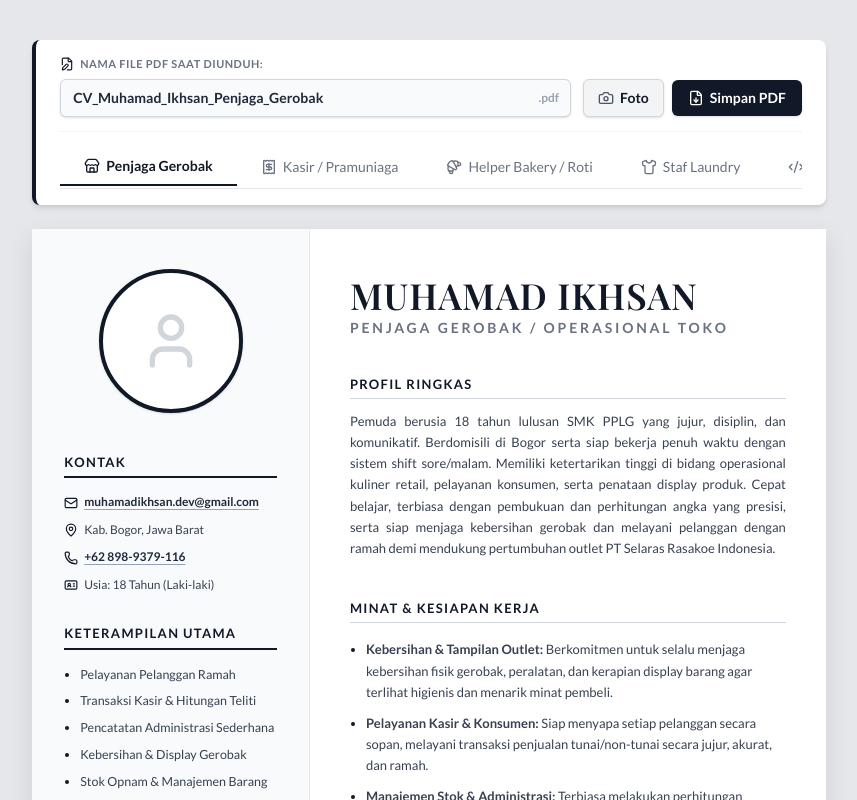
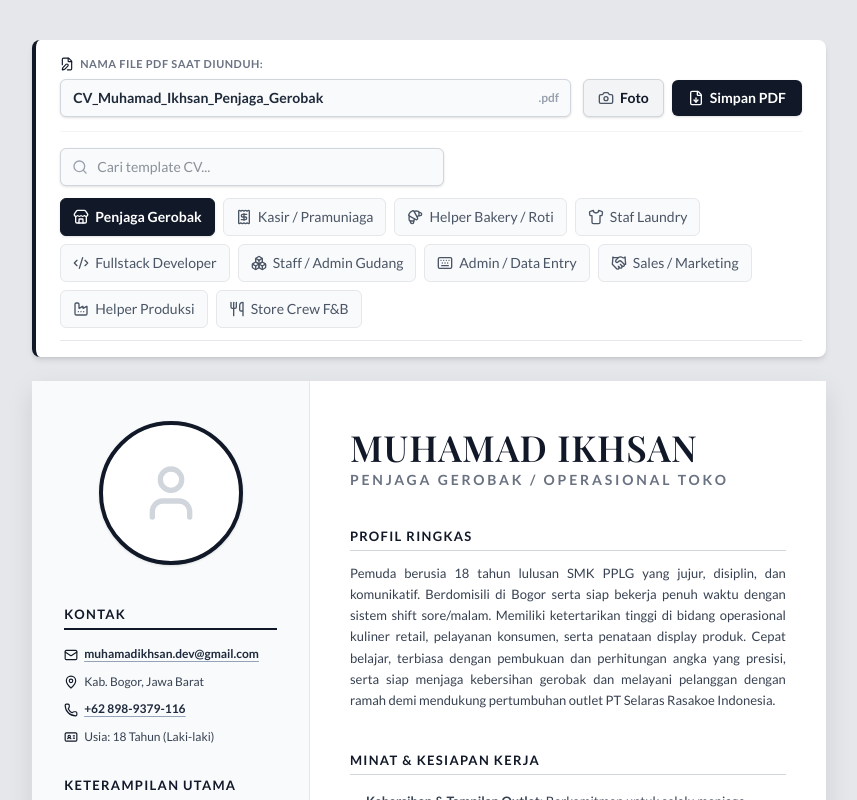
Before and after one commit to muhamadikhsandev/cervia, a Vue app: page / in a window 1280 px wide. Shown: the top 800 px of the page, without its empty margins (211-1068 px from the left). Built offline with nearby package versions, Linux system fonts and the light colour scheme.

Commit message:
refaktor to vue 2

```diff
--- a/src/App.vue
+++ b/src/App.vue
@@ -12,7 +12,10 @@ import {
   Boxes,
   Keyboard,
   Handshake,
-  Factory
+  Factory,
+  Utensils,
+  Search,
+  X
 } from 'lucide-vue-next';
 
 import Gerobak from './components/templates/Gerobak.vue';
@@ -24,6 +27,7 @@ import Gudang from './components/templates/Gudang.vue';
 import Admin from './components/templates/Admin.vue';
 import Sales from './components/templates/Sales.vue';
 import HelperProduksi from './components/templates/HelperProduksi.vue';
+import StoreCrew from './components/templates/StoreCrew.vue';
 
 import { compressPhoto } from './utils/photo.js';
 
@@ -37,11 +41,23 @@ const tabs = [
   { id: 'admin', label: 'Admin / Data Entry', icon: Keyboard, defaultName: 'CV_Muhamad_Ikhsan_Admin_Data_Entry', component: Admin },
   { id: 'sales', label: 'Sales / Marketing', icon: Handshake, defaultName: 'CV_Muhamad_Ikhsan_Sales_Representative', component: Sales },
   { id: 'helper-produksi', label: 'Helper Produksi', icon: Factory, defaultName: 'CV_Muhamad_Ikhsan_Helper_Produksi', component: HelperProduksi },
+  { id: 'store-crew', label: 'Store Crew F&B', icon: Utensils, defaultName: 'CV_Fresh_Graduate_Store_Crew_FnB', component: StoreCrew },
 ];
 
 const activeTab = ref('gerobak');
+const templateSearch = ref('');
 const photoSrc = ref(null);
 const pdfFileName = ref('CV_Muhamad_Ikhsan_Penjaga_Gerobak');
+
+const filteredTabs = computed(() => {
+  const query = templateSearch.value.trim().toLowerCase();
+  if (!query) return tabs;
+  return tabs.filter(tab => tab.label.toLowerCase().includes(query));
+});
+
+function clearTemplateSearch() {
+  templateSearch.value = '';
+}
 
 const activeComponent = computed(() => {
   const current = tabs.find(t => t.id === activeTab.value);
@@ -124,18 +140,41 @@ document.title = pdfFileName.value;
         </div>
       </div>
 
-      <!-- TAB PILIHAN TEMPLATE PROFESI -->
-      <div class="flex border-b border-gray-200 overflow-x-auto whitespace-nowrap scroll-smooth pb-0.5">
+      <!-- PILIHAN TEMPLATE PROFESI -->
+      <div class="flex flex-col gap-3">
+        <div class="relative w-full md:max-w-sm">
+          <Search class="absolute left-3 top-1/2 -translate-y-1/2 w-4 h-4 text-gray-400 pointer-events-none" />
+          <input
+            v-model="templateSearch"
+            type="search"
+            placeholder="Cari template CV..."
+            aria-label="Cari template CV"
+            class="w-full text-sm pl-9 pr-9 py-2 border border-gray-300 rounded-md focus:ring-2 focus:ring-cv-dark focus:border-cv-dark focus:outline-none bg-gray-50 text-gray-800 transition shadow-sm"
+          >
+          <button
+            v-if="templateSearch"
+            @click="clearTemplateSearch"
+            type="button"
+            aria-label="Hapus pencarian"
+            class="absolute right-2 top-1/2 -translate-y-1/2 p-1 text-gray-400 hover:text-cv-dark"
+          >
+            <X class="w-4 h-4" />
+          </button>
+        </div>
+
+        <div class="flex flex-wrap gap-2 border-b border-gray-200 pb-3">
         <button
-          v-for="tab in tabs"
+          v-for="tab in filteredTabs"
           :key="tab.id"
           @click="switchTab(tab.id)"
-          :class="activeTab === tab.id ? 'border-cv-dark text-cv-dark border-b-2 font-bold' : 'text-gray-500 hover:text-cv-dark font-medium'"
-          class="py-2 px-3 sm:px-6 text-xs sm:text-sm transition-all duration-200 flex items-center gap-1.5 shrink-0"
+          :class="activeTab === tab.id ? 'bg-cv-dark text-white border-cv-dark font-bold shadow-sm' : 'bg-gray-50 text-gray-600 border-gray-200 hover:border-gray-400 hover:text-cv-dark font-medium'"
+          class="py-2 px-3 text-xs sm:text-sm transition-all duration-200 flex items-center gap-1.5 rounded-md border"
         >
           <component :is="tab.icon" class="w-4 h-4 inline-block" />
           {{ tab.label }}
         </button>
+        <span v-if="filteredTabs.length === 0" class="text-sm text-gray-500 py-2">Template tidak ditemukan.</span>
+        </div>
       </div>
     </div>
 
--- /dev/null
+++ b/src/components/templates/StoreCrew.vue
@@ -0,0 +1,93 @@
+<script setup>
+import { Mail, MapPin, Phone, User, IdCard, Sparkles, BadgeCheck } from 'lucide-vue-next';
+
+defineProps({
+  photoSrc: {
+    type: String,
+    default: null
+  }
+});
+</script>
+
+<template>
+  <div class="cv-left-col w-full md:w-[35%] bg-[#f8fafc] flex flex-col py-6 md:py-10 px-6 md:px-8 border-b md:border-b-0 md:border-r border-gray-200">
+    <div class="mb-8 md:mb-10 flex justify-center">
+      <div class="w-28 h-28 md:w-36 md:h-36 rounded-full overflow-hidden border-[4px] border-cv-dark bg-white flex items-center justify-center relative shadow-sm">
+        <img v-if="photoSrc" :src="photoSrc" alt="Foto profil" class="w-full h-full object-cover">
+        <User v-else class="w-12 h-12 md:w-16 md:h-16 text-gray-300" />
+      </div>
+    </div>
+
+    <div class="mb-6 md:mb-8">
+      <h3 class="font-lato font-bold text-cv-dark border-b-[2px] border-cv-dark pb-1 mb-4 text-[13px] tracking-widest uppercase">KONTAK</h3>
+      <ul class="text-[12px] text-gray-700 space-y-3 leading-tight">
+        <li class="flex items-start">
+          <Mail class="w-3.5 h-3.5 text-cv-dark mt-0.5 shrink-0" />
+          <a href="mailto:muhamadikhsan.dev@gmail.com" class="flex-1 ml-1.5 break-all" target="_blank"><span class="cv-link-elegan" contenteditable="true">muhamadikhsan.dev@gmail.com</span></a>
+        </li>
+        <li class="flex items-center">
+          <MapPin class="w-3.5 h-3.5 text-cv-dark shrink-0" />
+          <span contenteditable="true" class="flex-1 ml-1.5">Kab. Bogor, Jawa Barat</span>
+        </li>
+        <li class="flex items-start">
+          <Phone class="w-3.5 h-3.5 text-cv-dark mt-0.5 shrink-0" />
+          <a href="https://wa.me/628989379116" class="flex-1 ml-1.5" target="_blank"><span class="cv-link-elegan" contenteditable="true">+62 898-9379-116</span></a>
+        </li>
+        <li class="flex items-center">
+          <IdCard class="w-3.5 h-3.5 text-cv-dark shrink-0" />
+          <span contenteditable="true" class="flex-1 ml-1.5">Usia: 18 Tahun (Laki-laki)</span>
+        </li>
+      </ul>
+    </div>
+
+    <div class="mb-6 md:mb-8">
+      <h3 class="font-lato font-bold text-cv-dark border-b-[2px] border-cv-dark pb-1 mb-4 text-[13px] tracking-widest uppercase">KEUNGGULAN</h3>
+      <ul contenteditable="true" class="text-[12.5px] text-gray-700 space-y-2 list-disc marker:text-cv-dark pl-4">
+        <li>Ramah, sopan, dan komunikatif</li>
+        <li>Cekatan melayani pelanggan</li>
+        <li>Menjaga kebersihan area kerja</li>
+        <li>Teliti menyiapkan pesanan</li>
+        <li>Disiplin dan bertanggung jawab</li>
+        <li>Mudah belajar hal baru</li>
+      </ul>
+    </div>
+
+    <div class="rounded-lg bg-gray-100 p-4 text-cv-dark">
+      <div class="flex items-center gap-2 mb-2 font-bold text-[12px] uppercase tracking-wide"><BadgeCheck class="w-4 h-4" /> Siap bergabung</div>
+      <p contenteditable="true" class="text-[11.5px] leading-relaxed">Siap bekerja full-time, mengikuti jadwal shift, dan memberikan pelayanan terbaik untuk pelanggan.</p>
+    </div>
+  </div>
+
+  <div class="cv-right-col w-full md:w-[65%] py-6 md:py-12 px-6 md:px-10 flex flex-col bg-white">
+    <div class="mb-8 md:mb-10">
+      <h1 contenteditable="true" class="font-playfair font-semibold text-3xl md:text-4xl uppercase text-gray-900 tracking-wide mb-1 leading-tight md:leading-none">MUHAMAD IKHSAN</h1>
+      <h2 contenteditable="true" class="font-lato font-bold text-gray-500 text-sm tracking-[0.2em] uppercase leading-none mt-2">STORE CREW</h2>
+    </div>
+
+    <div class="mb-8 md:mb-10">
+      <h3 class="font-lato font-bold text-cv-dark border-b-[1.5px] border-gray-300 pb-1 mb-3 text-[13px] tracking-widest uppercase">PROFIL SINGKAT</h3>
+      <div contenteditable="true" class="text-[13px] text-gray-700 text-justify leading-relaxed">Lulusan SMK PPLG berusia 18 tahun yang ramah, disiplin, dan memiliki kemauan belajar. Mampu berkomunikasi dengan sopan, bekerja dalam tim, menjaga kebersihan area kerja, serta mengikuti instruksi dengan baik. Siap melayani pelanggan, membantu menyiapkan makanan, dan bekerja penuh waktu dengan sistem shift.</div>
+    </div>
+
+    <div class="mb-8 md:mb-10">
+      <h3 class="font-lato font-bold text-cv-dark border-b-[1.5px] border-gray-300 pb-1 mb-4 text-[13px] tracking-widest uppercase">KOMPETENSI YANG DITAWARKAN</h3>
+      <div contenteditable="true" class="text-gray-700">
+        <div class="grid grid-cols-1 sm:grid-cols-2 gap-3 text-[12.5px] leading-relaxed">
+          <div class="flex gap-2"><Sparkles class="w-4 h-4 text-cv-dark shrink-0 mt-0.5" /><span><strong>Pelayanan pelanggan</strong><br>Ramah, tanggap, dan sopan.</span></div>
+          <div class="flex gap-2"><Sparkles class="w-4 h-4 text-cv-dark shrink-0 mt-0.5" /><span><strong>Penyajian makanan</strong><br>Rapi, bersih, dan sesuai pesanan.</span></div>
+          <div class="flex gap-2"><Sparkles class="w-4 h-4 text-cv-dark shrink-0 mt-0.5" /><span><strong>Operasional toko</strong><br>Menata area dan membantu stok.</span></div>
+          <div class="flex gap-2"><Sparkles class="w-4 h-4 text-cv-dark shrink-0 mt-0.5" /><span><strong>Kerja tim & shift</strong><br>Disiplin dan siap beradaptasi.</span></div>
+        </div>
+      </div>
+    </div>
+
+    <div>
+      <h3 class="font-lato font-bold text-cv-dark border-b-[1.5px] border-gray-300 pb-1 mb-4 text-[13px] tracking-widest uppercase">PENDIDIKAN</h3>
+      <div contenteditable="true" class="text-gray-700">
+        <h4 class="font-lato font-bold text-[14px] text-gray-900">SMKN 1 CIOMAS</h4>
+        <div class="text-[13px] mt-0.5">Pengembangan Perangkat Lunak dan Gim (PPLG) — Kab. Bogor, Jawa Barat</div>
+        <div class="text-[12px] italic mt-0.5 text-gray-500">Lulus Mei 2026</div>
+      </div>
+    </div>
+  </div>
+</template>
```
Also changed, not shown: loker.txt (added).
